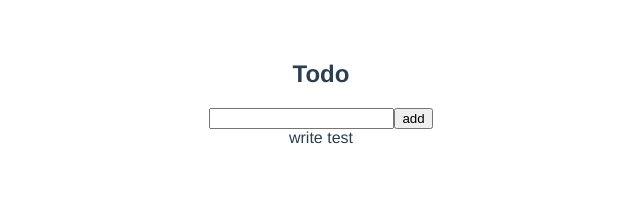
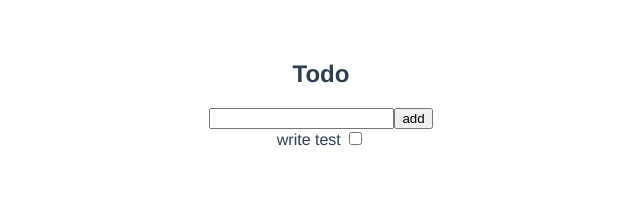
Before and after one commit to douglas06mp/vue-testing, a Vue app: page / in a window 1280 px wide. Shown: the top 219 px of the page, without its empty margins (319-959 px from the left). Built offline with nearby package versions, Linux system fonts and the light colour scheme.

Commit message:
complete todo test

```diff
--- a/src/components/Todo.vue
+++ b/src/components/Todo.vue
@@ -6,8 +6,14 @@
       <button type="submit">add</button>
     </form>
 
-    <div v-for="todo in todos" :key="todo.id" data-test="todo">
+    <div
+      v-for="todo in todos"
+      :key="todo.id"
+      :class="[todo.completed ? 'completed' : '']"
+      data-test="todo"
+    >
       {{ todo.task }}
+      <input v-model="todo.completed" type="checkbox" data-test="todo-checkbox" />
     </div>
   </div>
 </template>
@@ -38,3 +44,9 @@ export default {
   },
 }
 </script>
+
+<style scoped>
+.completed {
+  text-decoration: line-through;
+}
+</style>
```
Also changed, not shown: 1 other file (tests, documents, lock files or other folders).
